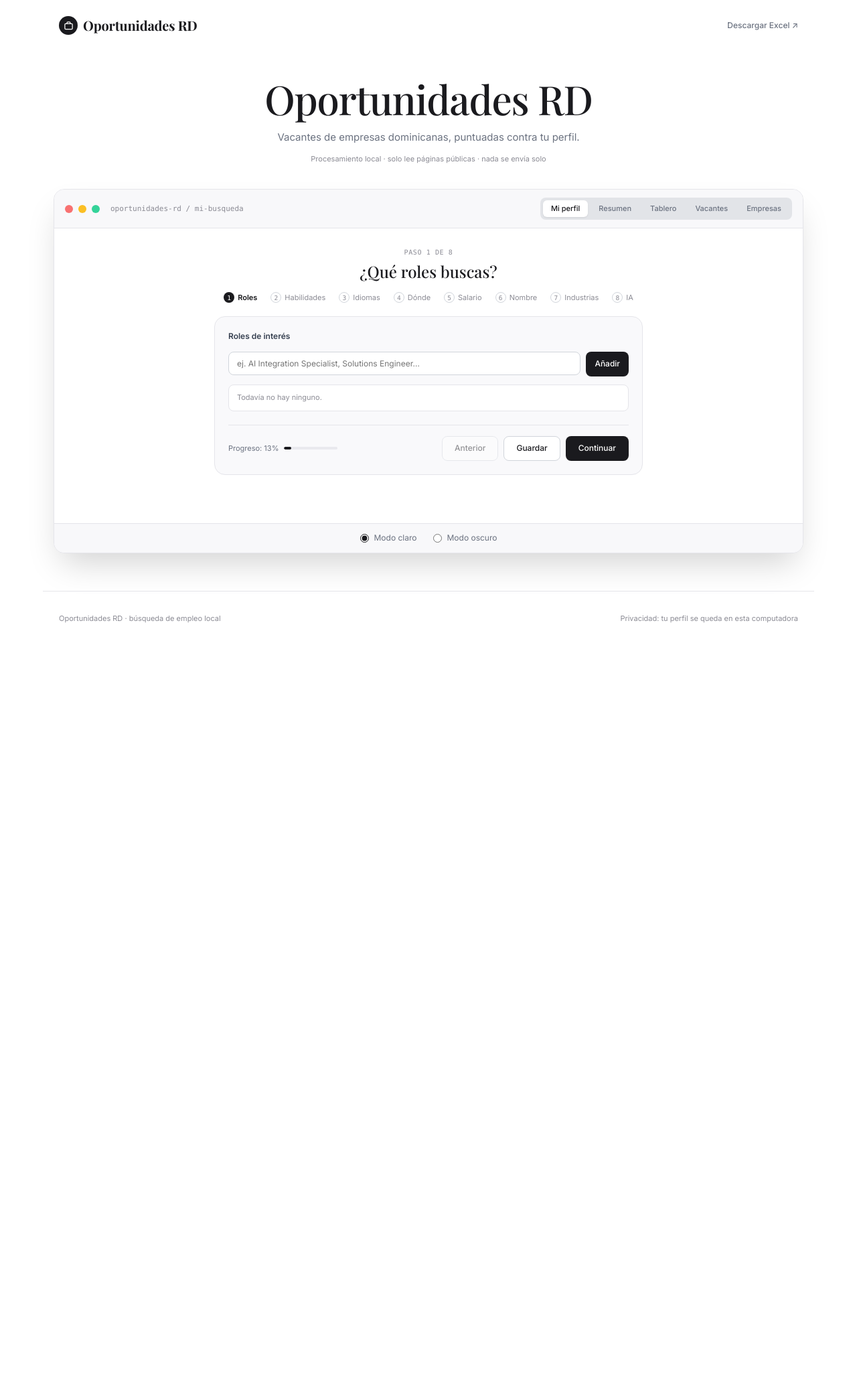
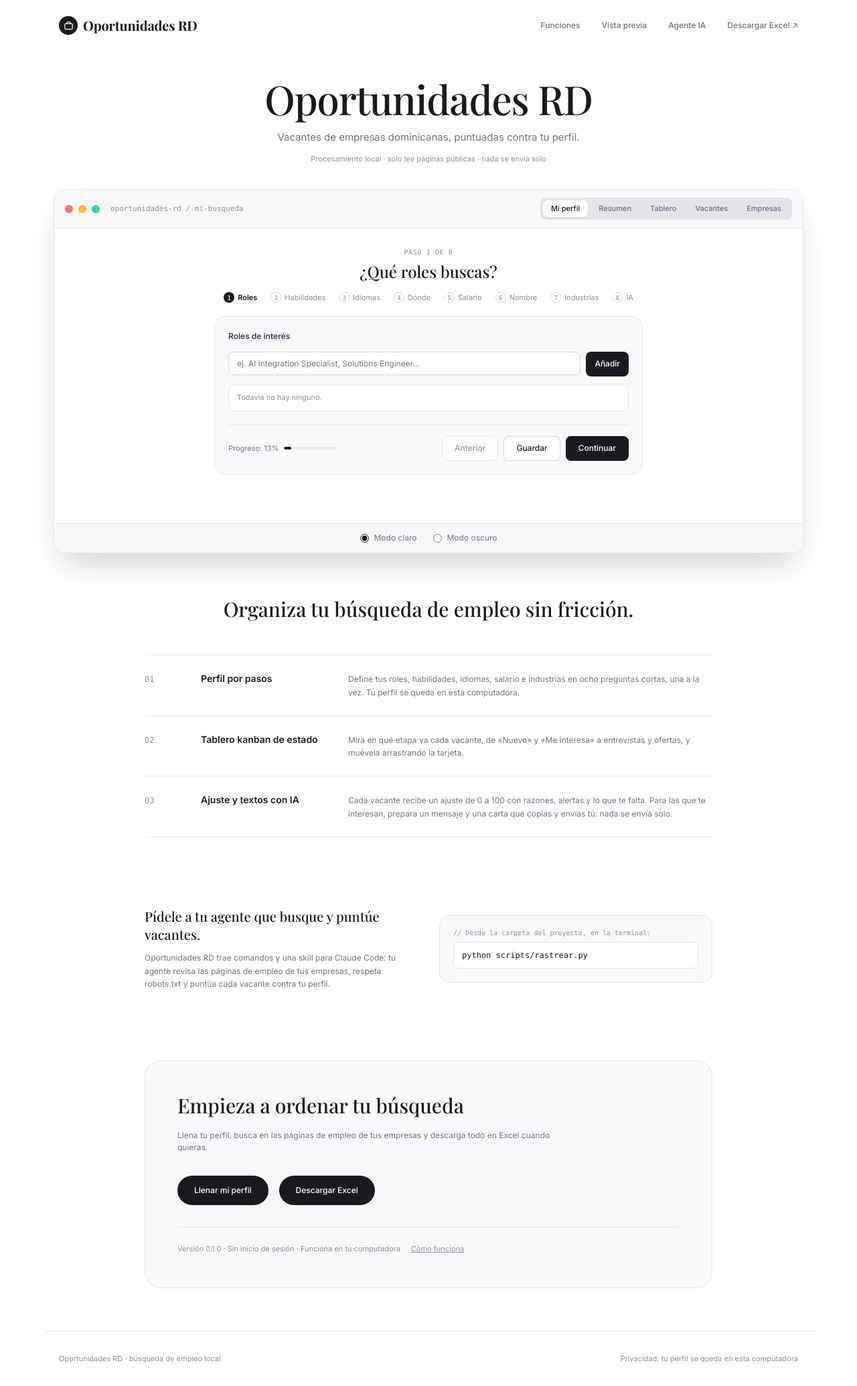
Before and after one commit to alejandrocimentada/oportunidades-rd, a Flask app: page / in a window 1280 px wide. Shown: the whole page at 67% size. Before the commit the page ends 930 px from the top, so only its background shows below. Run offline with Flask 3, Linux system fonts and the light colour scheme; data that the repository does not hold is empty; parts of the project's set-up code (start-up, migrations or seed data) failed here and were passed over; some web fonts are replaced.

Commit message:
Página: secciones de funciones, agente IA y empezar, con datos reales del proyecto
Co-Authored-By: Claude Opus 5.5 <noreply@anthropic.com>

```diff
--- a/app.py
+++ b/app.py
@@ -19,7 +19,7 @@ sys.path.insert(0, str(ROOT))
 
 from flask import Flask, abort, jsonify, render_template, request, send_file  # noqa: E402
 
-from oportunidades import NOMBRE, config, ia, perfil as pf, redaccion  # noqa: E402
+from oportunidades import NOMBRE, __version__, config, ia, perfil as pf, redaccion  # noqa: E402
 from oportunidades.contactos import contactos  # noqa: E402
 from oportunidades.db import ESTADOS, ESTADOS_CON_DOCUMENTOS, INDUSTRIAS, DatosError  # noqa: E402
 from oportunidades.exportar import exportar  # noqa: E402
@@ -67,7 +67,7 @@ def crear_app(demo: bool = False, busqueda: Busqueda | None = None) -> Flask:
 
     @app.get("/")
     def inicio():
-        return render_template("index.html", nombre=NOMBRE, estados=ESTADOS, industrias=INDUSTRIAS)
+        return render_template("index.html", nombre=NOMBRE, version=__version__, estados=ESTADOS, industrias=INDUSTRIAS)
 
     @app.get("/api/resumen")
     def api_resumen():
--- a/static/app.js
+++ b/static/app.js
@@ -41,6 +41,11 @@ function mostrar(view) {
   try { localStorage.setItem("vista", view); } catch (_) { /* sin almacenamiento */ }
 }
 document.querySelectorAll(".tabs button").forEach((b) => b.addEventListener("click", () => mostrar(b.dataset.view)));
+// «Llenar mi perfil» y otros botones con data-ir: abre esa vista y sube a la ventana de la app.
+document.querySelectorAll("[data-ir]").forEach((b) => b.addEventListener("click", () => {
+  mostrar(b.dataset.ir);
+  $("#app").scrollIntoView({ behavior: "smooth", block: "start" });
+}));
 
 // -- resumen --------------------------------------------------------------------------
 function pintarResumen() {
--- a/static/style.css
+++ b/static/style.css
@@ -340,3 +340,38 @@ textarea { line-height: 1.6; resize: vertical; }
 }
 
 [hidden] { display: none !important; }
+
+/* -- secciones bajo la app: funciones, agente, empezar -------------------------------- */
+.features { max-width: 896px; margin: 0 auto; padding: 64px 24px; }
+.features h2 { font: 400 clamp(24px, 3vw, 30px)/1.3 var(--serif); text-align: center; margin-bottom: 48px; }
+.feat { display: grid; grid-template-columns: 1fr 3fr 8fr; gap: 16px; align-items: baseline; padding: 24px 0; border-top: 1px solid var(--line); }
+.feat:last-child { border-bottom: 1px solid var(--line); }
+.feat span { font: 12px var(--mono); color: var(--faint); }
+.feat b { font-size: 14px; font-weight: 600; }
+.feat p { margin: 0; font-size: 12px; color: var(--muted); line-height: 1.65; }
+.agent { max-width: 896px; margin: 0 auto; padding: 40px 24px; display: grid; grid-template-columns: 1fr 1fr; gap: 32px; align-items: center; }
+.agent h3 { font: 500 20px/1.35 var(--serif); margin-bottom: 12px; }
+.agent p { margin: 0; font-size: 12px; color: var(--muted); line-height: 1.65; }
+.term { background: var(--card); border: 1px solid var(--line); border-radius: 16px; padding: 20px; font: 12px var(--mono); color: var(--muted); }
+.term span { display: block; font-size: 10px; color: var(--faint); margin-bottom: 8px; }
+.term code { display: block; background: var(--panel); border: 1px solid var(--line); border-radius: 8px; padding: 12px; font-size: 12px;
+  color: var(--ink); user-select: all; overflow-x: auto; white-space: nowrap; }
+.start { max-width: 848px; margin: 64px auto 0; background: var(--card); border: 1px solid var(--line); border-radius: 24px; padding: 48px;
+  width: calc(100% - 48px); }
+.start h2 { font: 500 30px/1.25 var(--serif); margin-bottom: 16px; }
+.start > p { margin: 0 0 32px; font-size: 12px; color: var(--muted); max-width: 576px; }
+.start-btns { display: flex; flex-wrap: wrap; gap: 16px; }
+.pill-btn { border-radius: 999px; padding: 12px 24px; }
+.start-meta { margin-top: 32px; padding-top: 24px; border-top: 1px solid var(--line); display: flex; flex-wrap: wrap; gap: 16px;
+  font-size: 11px; color: var(--faint); }
+.start-meta a { text-decoration: underline; }
+.start-meta a:hover { color: var(--ink); }
+.foot-page { margin-top: 64px; }
+@media (max-width: 760px) {
+  .topnav { gap: 16px; } .topnav .opt { display: none; }
+  .feat { grid-template-columns: 1fr; gap: 6px; }
+  .agent { grid-template-columns: 1fr; gap: 20px; }
+  .start { padding: 28px 22px; width: calc(100% - 32px); text-align: center; }
+  .start > p { margin-left: auto; margin-right: auto; }
+  .start-btns, .start-meta { justify-content: center; }
+}
--- a/templates/index.html
+++ b/templates/index.html
@@ -20,6 +20,9 @@
     <span>{{ nombre }}</span>
   </a>
   <nav class="topnav">
+    <a href="#funciones" class="opt">Funciones</a>
+    <a href="#app" class="opt">Vista previa</a>
+    <a href="#agente" class="opt">Agente IA</a>
     <a href="/api/excel">Descargar Excel ↗</a>
   </nav>
 </header>
@@ -30,7 +33,7 @@
   <span class="hero-note">Procesamiento local · solo lee páginas públicas · nada se envía solo</span>
 </section>
 
-<section class="window">
+<section class="window" id="app">
   <div class="titlebar">
     <div class="dots"><i></i><i></i><i></i><span>oportunidades-rd / mi-busqueda</span></div>
     <nav class="tabs" role="tablist" aria-label="Secciones">
@@ -198,6 +201,46 @@
   </div>
 </section>
 
+<section class="features" id="funciones">
+  <h2>Organiza tu búsqueda de empleo sin fricción.</h2>
+  <div class="feat">
+    <span>01</span><b>Perfil por pasos</b>
+    <p>Define tus roles, habilidades, idiomas, salario e industrias en ocho preguntas cortas, una a la vez. Tu perfil se queda en esta computadora.</p>
+  </div>
+  <div class="feat">
+    <span>02</span><b>Tablero kanban de estado</b>
+    <p>Mira en qué etapa va cada vacante, de «Nuevo» y «Me interesa» a entrevistas y ofertas, y muévela arrastrando la tarjeta.</p>
+  </div>
+  <div class="feat">
+    <span>03</span><b>Ajuste y textos con IA</b>
+    <p>Cada vacante recibe un ajuste de 0 a 100 con razones, alertas y lo que te falta. Para las que te interesan, prepara un mensaje y una carta que copias y envías tú: nada se envía solo.</p>
+  </div>
+</section>
+
+<section class="agent" id="agente">
+  <div>
+    <h3>Pídele a tu agente que busque y puntúe vacantes.</h3>
+    <p>Oportunidades RD trae comandos y una skill para Claude Code: tu agente revisa las páginas de empleo de tus empresas, respeta robots.txt y puntúa cada vacante contra tu perfil.</p>
+  </div>
+  <div class="term">
+    <span>// Desde la carpeta del proyecto, en la terminal:</span>
+    <code>python scripts/rastrear.py</code>
+  </div>
+</section>
+
+<section class="start">
+  <h2>Empieza a ordenar tu búsqueda</h2>
+  <p>Llena tu perfil, busca en las páginas de empleo de tus empresas y descarga todo en Excel cuando quieras.</p>
+  <div class="start-btns">
+    <button type="button" class="btn pill-btn" data-ir="perfil">Llenar mi perfil</button>
+    <a class="btn pill-btn" href="/api/excel">Descargar Excel</a>
+  </div>
+  <div class="start-meta">
+    <span>Versión {{ version }} · Sin inicio de sesión · Funciona en tu computadora</span>
+    <a href="#funciones">Cómo funciona</a>
+  </div>
+</section>
+
 <footer class="foot-page">
   <span>{{ nombre }} · búsqueda de empleo local</span>
   <span>Privacidad: tu perfil se queda en esta computadora</span>
```
